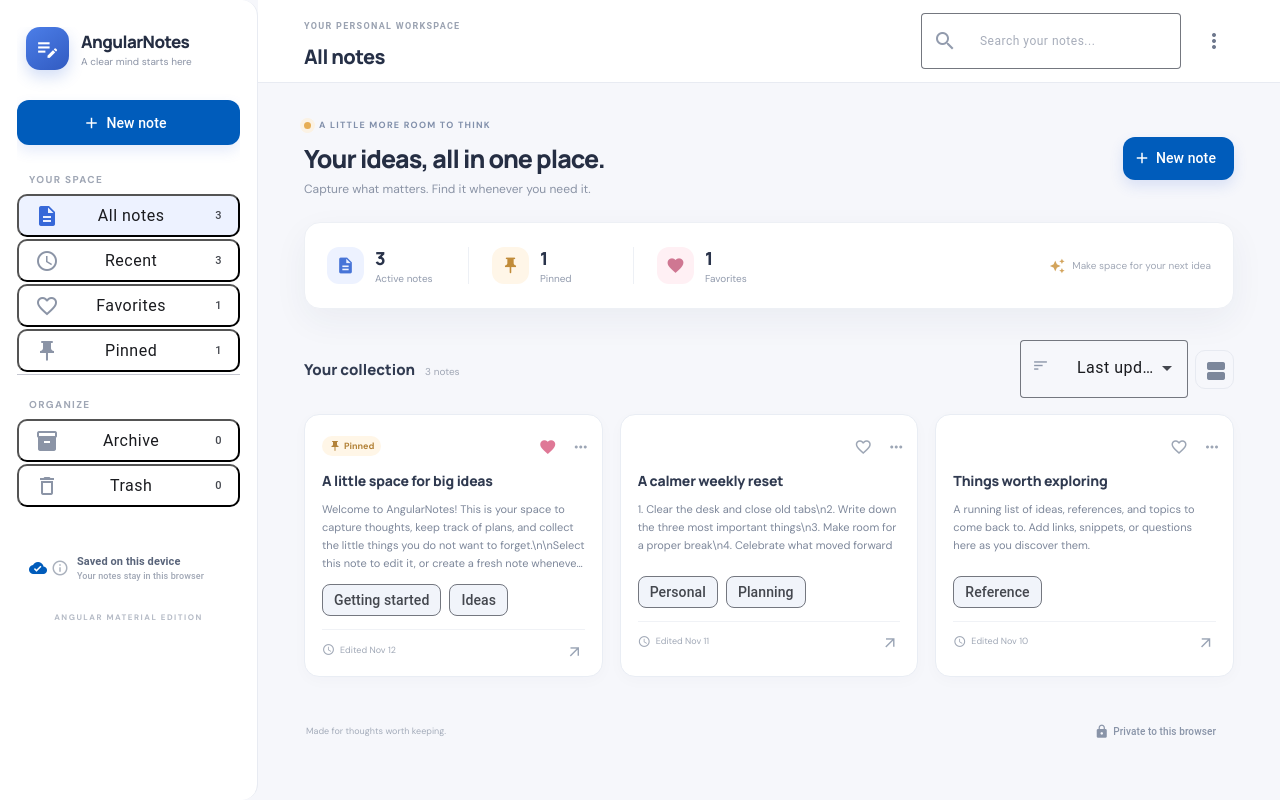
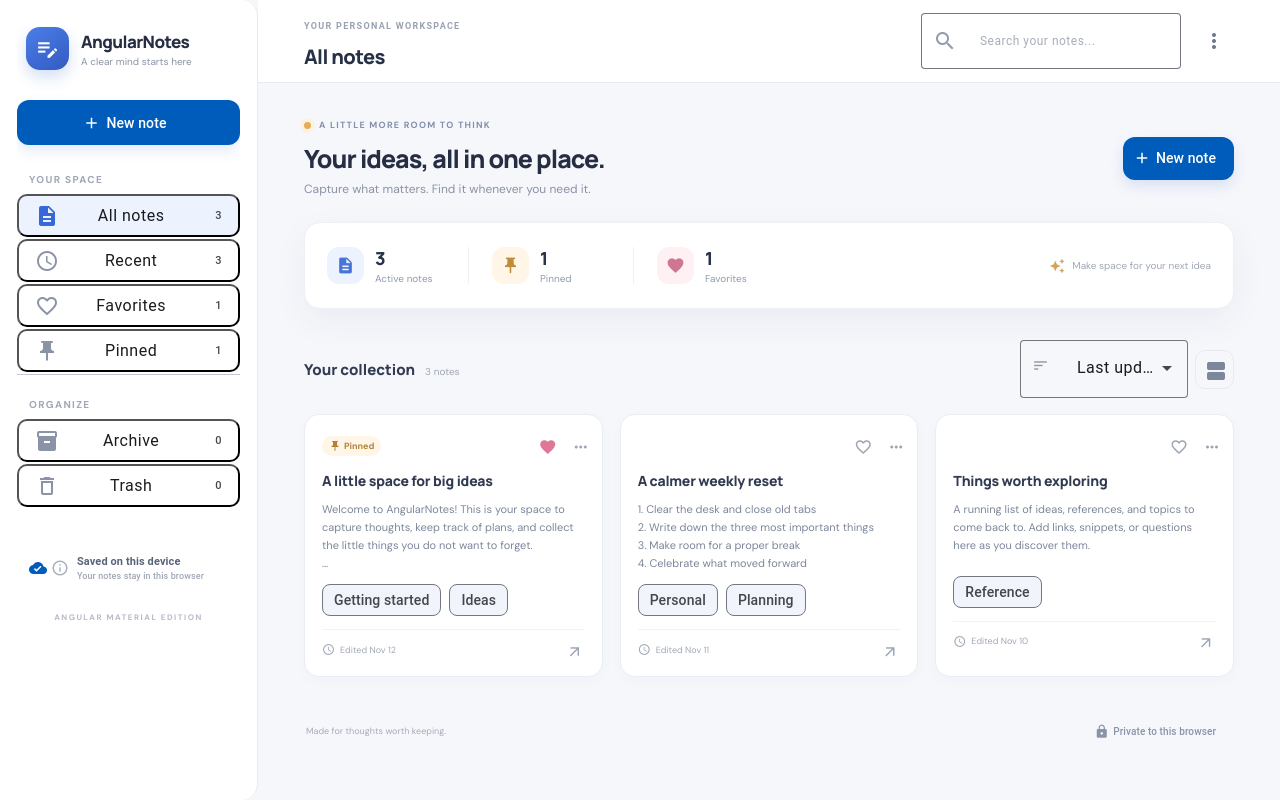
Before and after one commit to bradleysouciercomputer/AngularNotes, an Angular app: page / in a window 1280 px wide. Built offline with nearby package versions, Linux system fonts and the light colour scheme.

Commit message:
Fix starter note line breaks

```diff
--- a/src/app/app.component.ts
+++ b/src/app/app.component.ts
@@ -29,14 +29,14 @@ function starterNotes(): Note[] {
     {
       id: 'starter-welcome',
       title: 'A little space for big ideas',
-      content: 'Welcome to AngularNotes! This is your space to capture thoughts, keep track of plans, and collect the little things you do not want to forget.\\n\\nSelect this note to edit it, or create a fresh note whenever inspiration strikes.',
+      content: 'Welcome to AngularNotes! This is your space to capture thoughts, keep track of plans, and collect the little things you do not want to forget.\n\nSelect this note to edit it, or create a fresh note whenever inspiration strikes.',
       tags: ['Getting started', 'Ideas'], pinned: true, favorite: true, archived: false, trashed: false,
       createdAt: now - 1000 * 60 * 60 * 3, updatedAt: now - 1000 * 60 * 60 * 3
     },
     {
       id: 'starter-weekly',
       title: 'A calmer weekly reset',
-      content: '1. Clear the desk and close old tabs\\n2. Write down the three most important things\\n3. Make room for a proper break\\n4. Celebrate what moved forward',
+      content: '1. Clear the desk and close old tabs\n2. Write down the three most important things\n3. Make room for a proper break\n4. Celebrate what moved forward',
       tags: ['Personal', 'Planning'], pinned: false, favorite: false, archived: false, trashed: false,
       createdAt: now - 1000 * 60 * 60 * 26, updatedAt: now - 1000 * 60 * 60 * 26
     },
```
